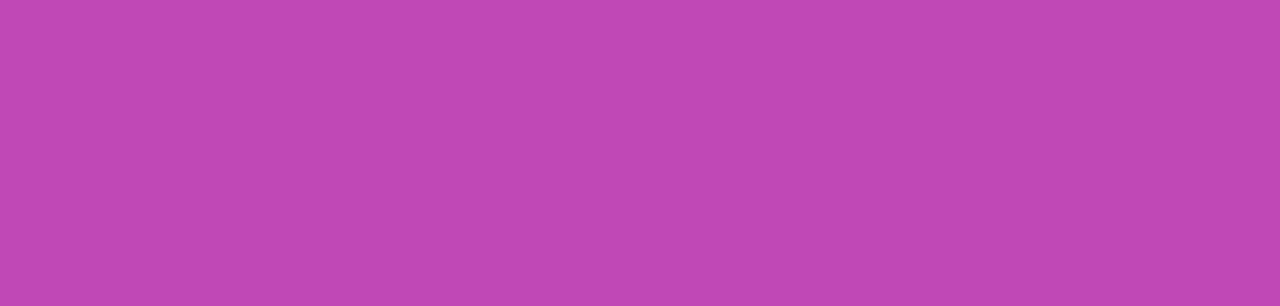
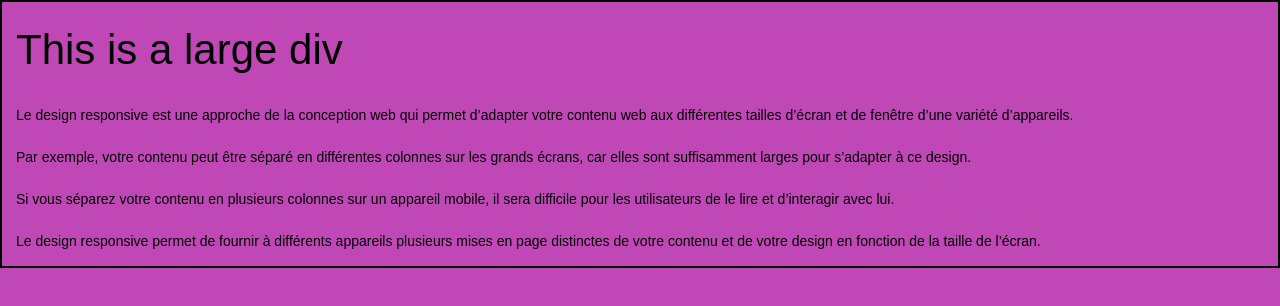
Before and after one commit to selim9106/responsiveness, a plain HTML site: page index.html in a window 1280 px wide. Drawn offline with Linux system fonts and the light colour scheme; files that its build step writes are made by us from their sources.

Commit message:
hiddendiv

```diff
--- a/index.css
+++ b/index.css
@@ -30,6 +30,9 @@
   div#medium {
     display: none;
   }
+  div#large {
+    display: block;
+  }
   h1 {
     font-size: 42px;
   }
```
